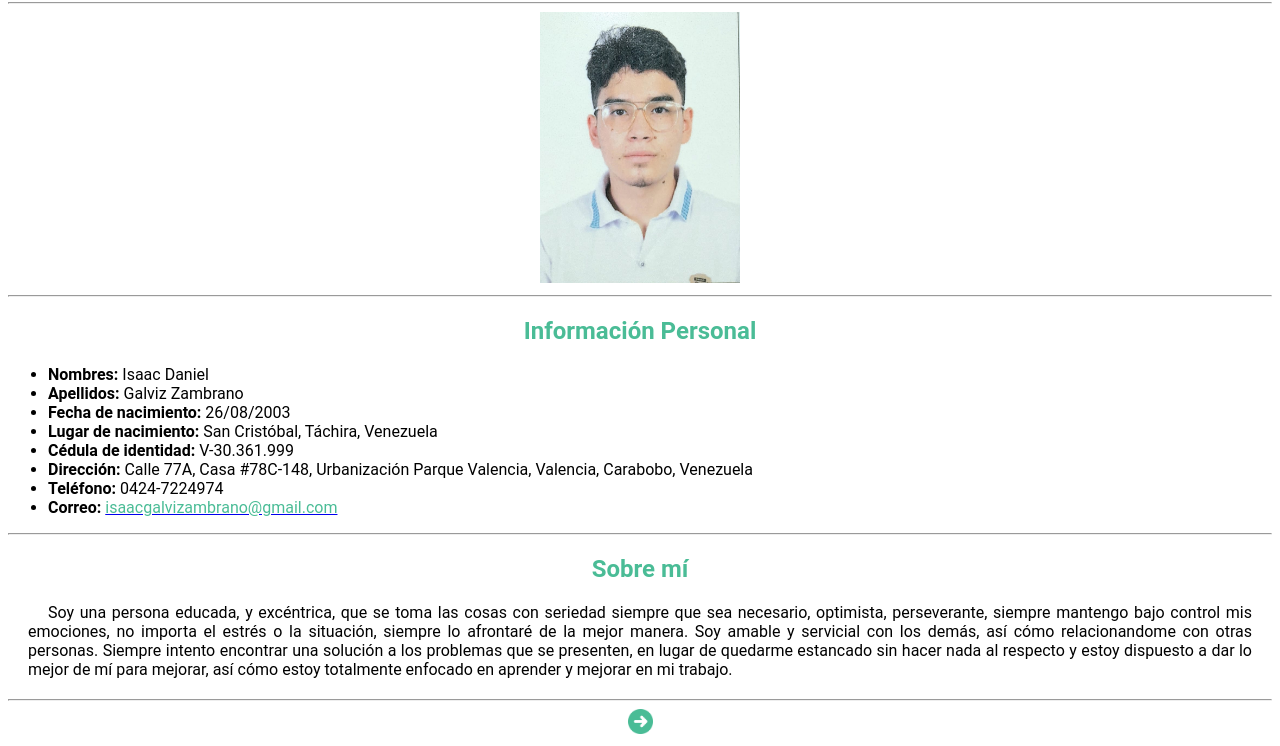
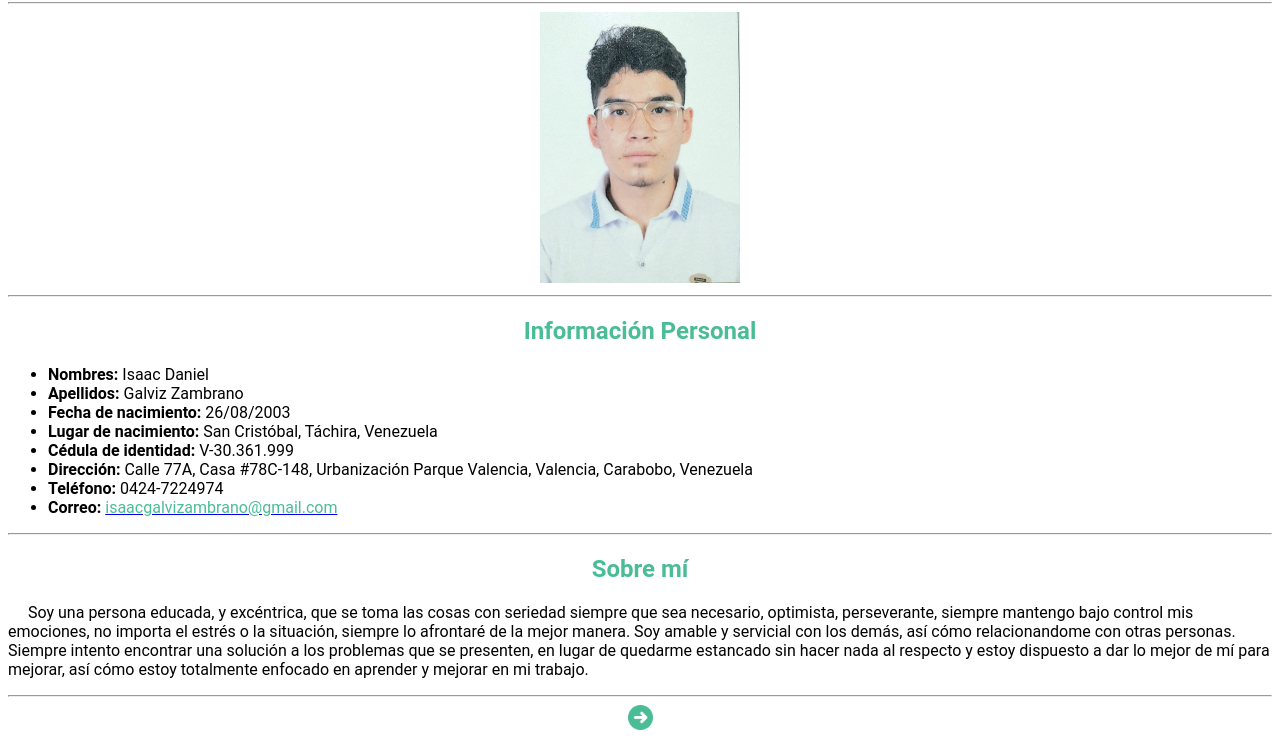
Before and after one commit to Bagboy16/Bagboy16.github.io, a plain HTML site: page curriculumHTML/index.html in a window 1280 px wide. Shown: the part 79-825 px from the top of the page. Drawn offline with Linux system fonts and the light colour scheme.

Commit message:
fixed about me text align and margin

```diff
--- a/curriculumHTML/index.html
+++ b/curriculumHTML/index.html
@@ -46,7 +46,7 @@
                     <h2>Sobre mí</h2>
                 </font>
             </center>
-            <p align="justify" style="text-indent: 20px; margin: 20px;">
+            <p style="text-indent: 20px;">
                 Soy una persona educada, y excéntrica, que se toma las cosas con seriedad siempre que
                 sea necesario, optimista, perseverante, siempre mantengo bajo control mis emociones, no
                 importa el estrés o la situación, siempre lo afrontaré de la mejor manera. Soy amable y servicial
```
